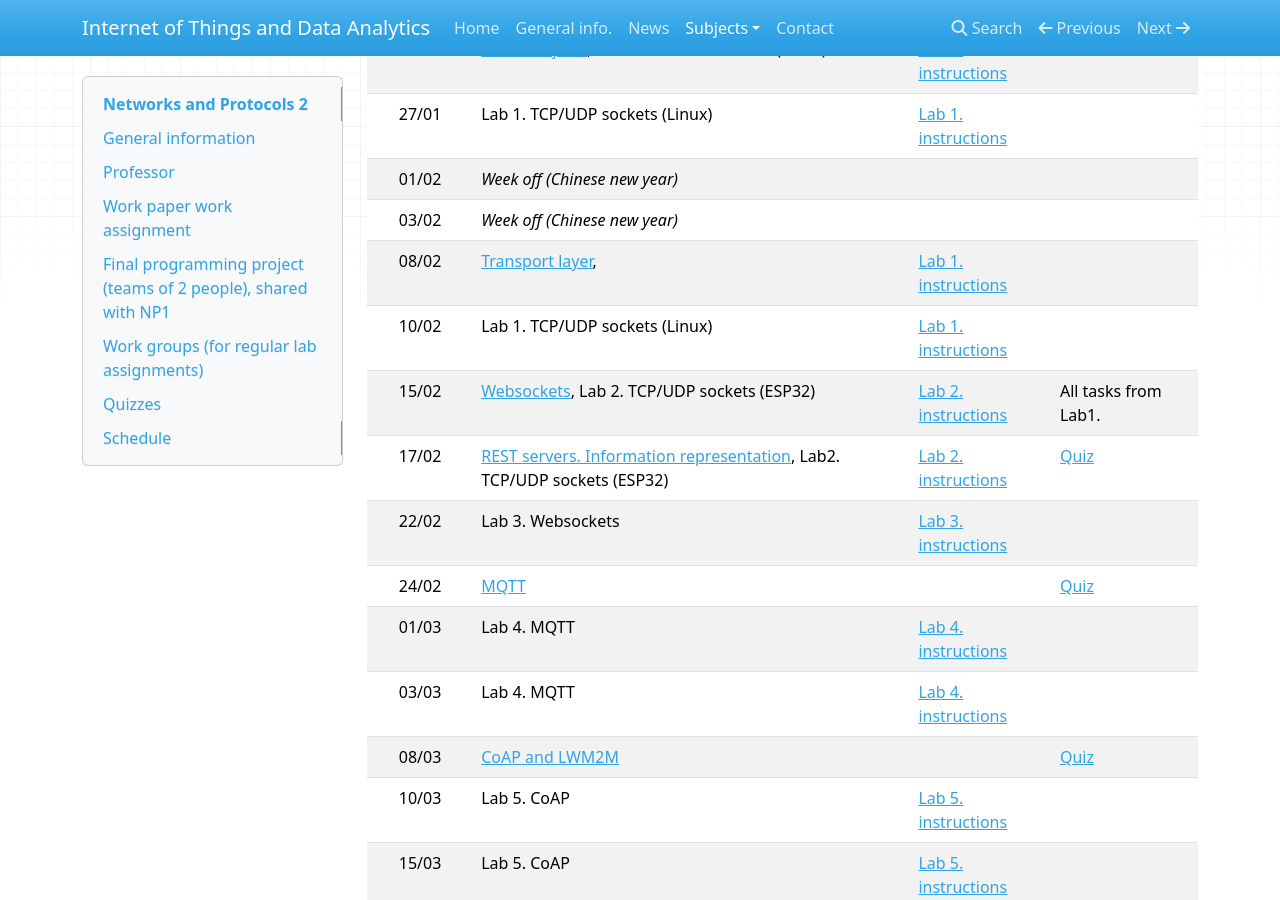
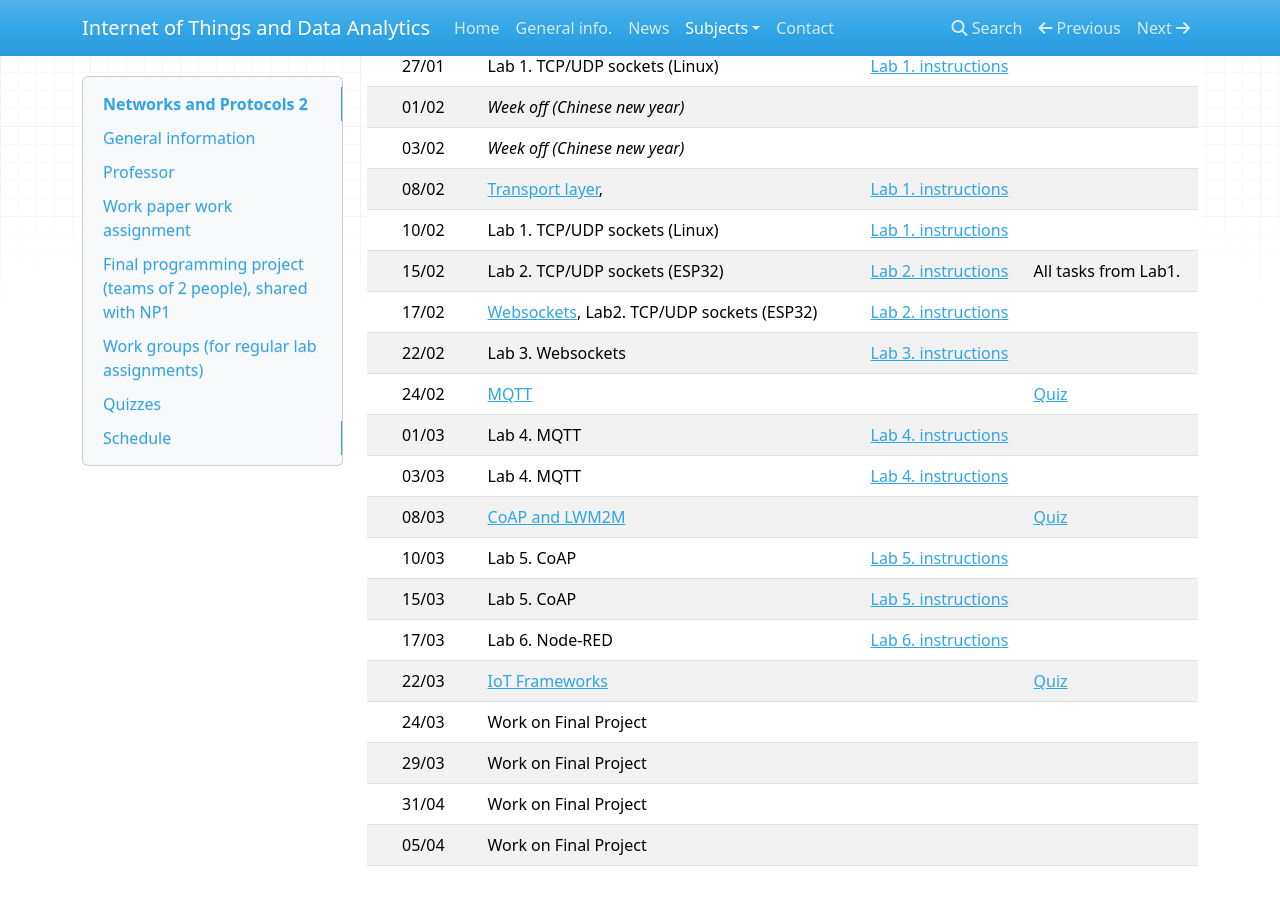
Before and after one commit to iot-da/iot-da.github.io, an MkDocs documentation site: the page built from docs/Subjects/NP2/index.md, in a window 1280 px wide and 900 px high, scrolled down 1169 px. Built offline with MkDocs 1.6.1, drawn with Linux system fonts in a browser that asks for light colours; nearby versions of some CDN libraries.

Commit message:
TFM assignment

```diff
--- a/docs/Subjects/NP2/index.md
+++ b/docs/Subjects/NP2/index.md
@@ -58,8 +58,8 @@ link](https://api.socrative.com/rc/Yu9Dx).
 |   03/02   | *Week off (Chinese new year)*                                                                         |                                    |                                             |
 |   08/02   | [Transport layer](slides/transport.pdf),                                                              | [Lab 1. instructions](P1/index.md) |                                             |
 |   10/02   | Lab 1. TCP/UDP sockets (Linux)                                                                        | [Lab 1. instructions](P1/index.md) |                                             |
-|   15/02   | [Websockets](slides/Websockets.pdf), Lab 2. TCP/UDP sockets (ESP32)                                   | [Lab 2. instructions](P2/index.md) | All tasks from Lab1.                        |
-|   17/02   | [REST servers. Information representation](slides/REST.pdf), Lab2. TCP/UDP sockets (ESP32)            | [Lab 2. instructions](P2/index.md) | [Quiz](https://api.socrative.com/rc/Yu9Dx)  |
+|   15/02   |                                      Lab 2. TCP/UDP sockets (ESP32)                                   | [Lab 2. instructions](P2/index.md) | All tasks from Lab1.                        |
+|   17/02   | [Websockets](slides/NP2-Websockets.pdf), Lab2. TCP/UDP sockets (ESP32)            | [Lab 2. instructions](P2/index.md) |                                             |
 |   22/02   | Lab 3. Websockets                                                                                     | [Lab 3. instructions](P1/index.md) |                                             |
 |   24/02   | [MQTT](slides/MQTT.pdf)                                                                               |                                    | [Quiz](https://api.socrative.com/rc/Yu9Dx)  |
 |   01/03   | Lab 4. MQTT                                                                                           | [Lab 4. instructions](P1/index.md) |                                             |
```
Also changed, not shown: site/index.html, 2 other files.
